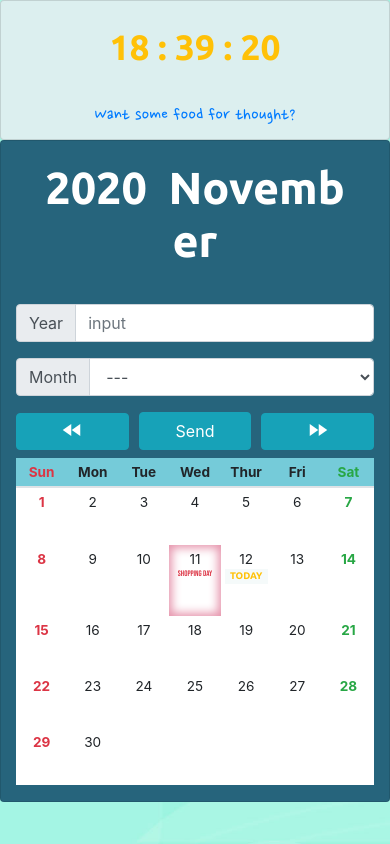
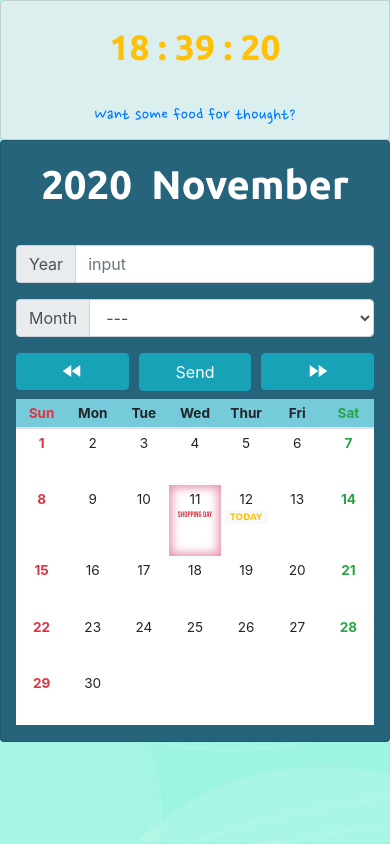
Before and after one commit to MissPigHead/perpetual_calendar-MissPigHead, a PHP site: page /calendar_final.php in a window 390 px wide. Run offline with PHP 8.4, Linux system fonts and the light colour scheme; data comes from the database, SQL or seed files in the repository.

Commit message:
Update calendar_final.php
Bug fixed: timezone. title font too big for moblie.

```diff
--- a/calendar_final.php
+++ b/calendar_final.php
@@ -135,7 +135,7 @@
             }
             .h1XL{
             font-family: 'Ubuntu', sans-serif;
-            font-size: 2.8rem;
+            font-size: 2.5rem;
             color: #fff;
             }
             .clock{
@@ -151,6 +151,7 @@
 </head>
 <body onload="ShowTime()">
     <?php
+        date_default_timezone_set("Asia/Taipei");
         if (!empty($_GET['Yr'])){
             $calYr=$_GET['Yr'];
         }else{
```
